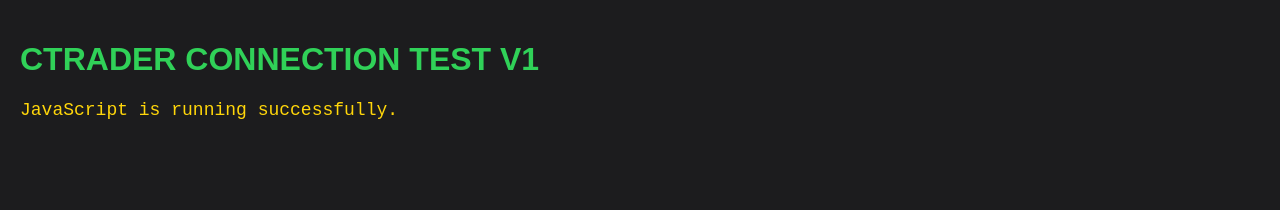
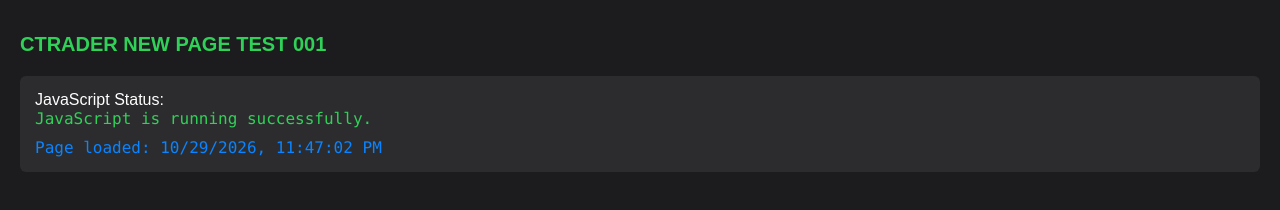
Before and after one commit to schong024/ctrader-strategy, a plain HTML site: page index.html in a window 1280 px wide. Drawn offline with Linux system fonts and the light colour scheme.

Commit message:
Update index.html

```diff
--- a/index.html
+++ b/index.html
@@ -1,47 +1,112 @@
 <!doctype html>
 <html lang="en">
+
 <head>
     <meta charset="utf-8">
+
     <meta
         name="viewport"
         content="width=device-width, initial-scale=1"
     >
 
-    <title>cTrader Connection Test V1</title>
+    <title>cTrader Connection Test</title>
 
     <style>
         body {
             margin: 0;
             padding: 20px;
+
             background: #1c1c1e;
             color: white;
-            font-family: Arial, sans-serif;
+
+            font-family: Arial, Helvetica, sans-serif;
         }
 
         h1 {
             color: #30d158;
+            font-size: 20px;
+        }
+
+        .box {
+            margin-top: 20px;
+            padding: 15px;
+
+            background: #2c2c2e;
+            border-radius: 6px;
         }
 
         #status {
             color: #ffd60a;
-            font-family: monospace;
-            font-size: 18px;
+
+            font-family: Consolas, monospace;
+            font-size: 16px;
+        }
+
+        #time {
+            margin-top: 10px;
+
+            color: #0a84ff;
+
+            font-family: Consolas, monospace;
         }
     </style>
 </head>
 
+
 <body>
 
-    <h1>CTRADER CONNECTION TEST V1</h1>
+    <h1>
+        CTRADER NEW PAGE TEST 001
+    </h1>
 
-    <div id="status">
-        JavaScript has not started.
+
+    <div class="box">
+
+        <div>
+            JavaScript Status:
+        </div>
+
+        <div id="status">
+            JavaScript has NOT started.
+        </div>
+
+
+        <div id="time">
+            --
+        </div>
+
     </div>
 
+
     <script>
-        document.getElementById("status").textContent =
+
+        const status =
+            document.getElementById("status");
+
+
+        const time =
+            document.getElementById("time");
+
+
+        status.textContent =
             "JavaScript is running successfully.";
+
+
+        status.style.color =
+            "#30d158";
+
+
+        time.textContent =
+            "Page loaded: " +
+            new Date().toLocaleString();
+
+
+        console.log(
+            "CTRADER TEST PAGE JAVASCRIPT RUNNING"
+        );
+
     </script>
 
 </body>
+
 </html>
```
